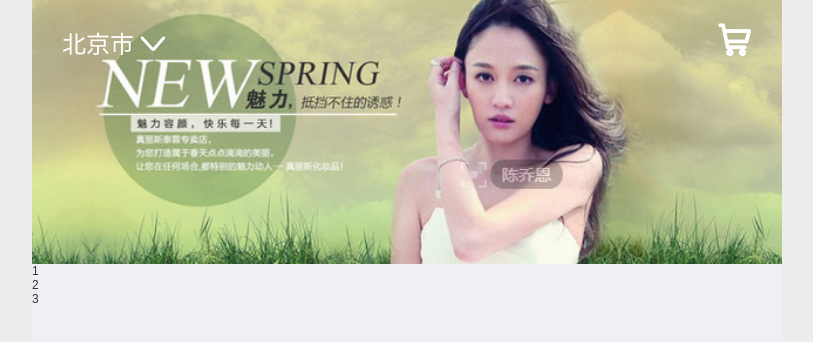
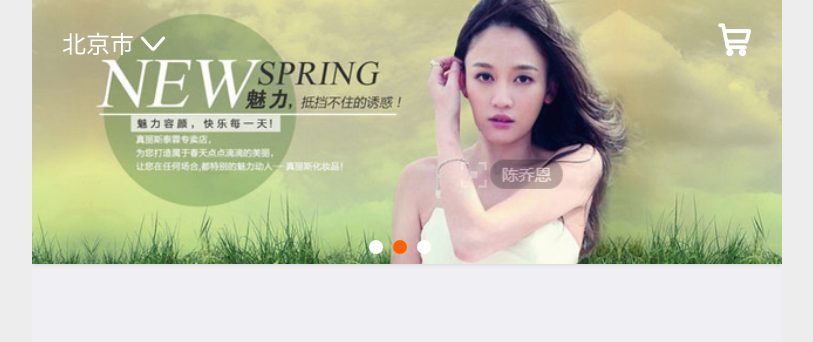
Before and after one commit to KittySnow/zkxwh, a plain HTML site: page qiyue/index.html in a window 1280 px wide. Shown: the full height of the page, 233-1046 px from the left. Drawn offline with Linux system fonts and the light colour scheme; some packages are replaced by stand-ins of ours.

Commit message:
upload index

```diff
--- a/qiyue/index.html
+++ b/qiyue/index.html
@@ -9,9 +9,11 @@
     <meta http-equiv="Cache-Control" content="max-age=0" />
     <title>宅快修</title>
     <script src="assets/lib/device.js"></script>
+
     <link rel="stylesheet" href="assets/css/base.css"/>
     <link rel="stylesheet" href="assets/font/iconfont.css"/>
     <link rel="stylesheet" href="assets/css/app.css"/>
+    <link rel="stylesheet" href="assets/css/bxslider.css"/>
     <link rel="stylesheet" href="assets/css/mobiscroll_002.css"/>
     <link rel="stylesheet" href="assets/css/feifei.css"/>
     <link rel="stylesheet" href="assets/lib/jquery.confirm-1.1.css">
@@ -49,12 +51,7 @@
 <script>
     $(function(){
 
-        /*$('#bxslider').bxSlider({
-            auto : true,
-            controls : false,
-            touchEnabled : true
-        });
-        $('body').css('visibility','visible');*/
+
 
 
         /* $.alert({
```
